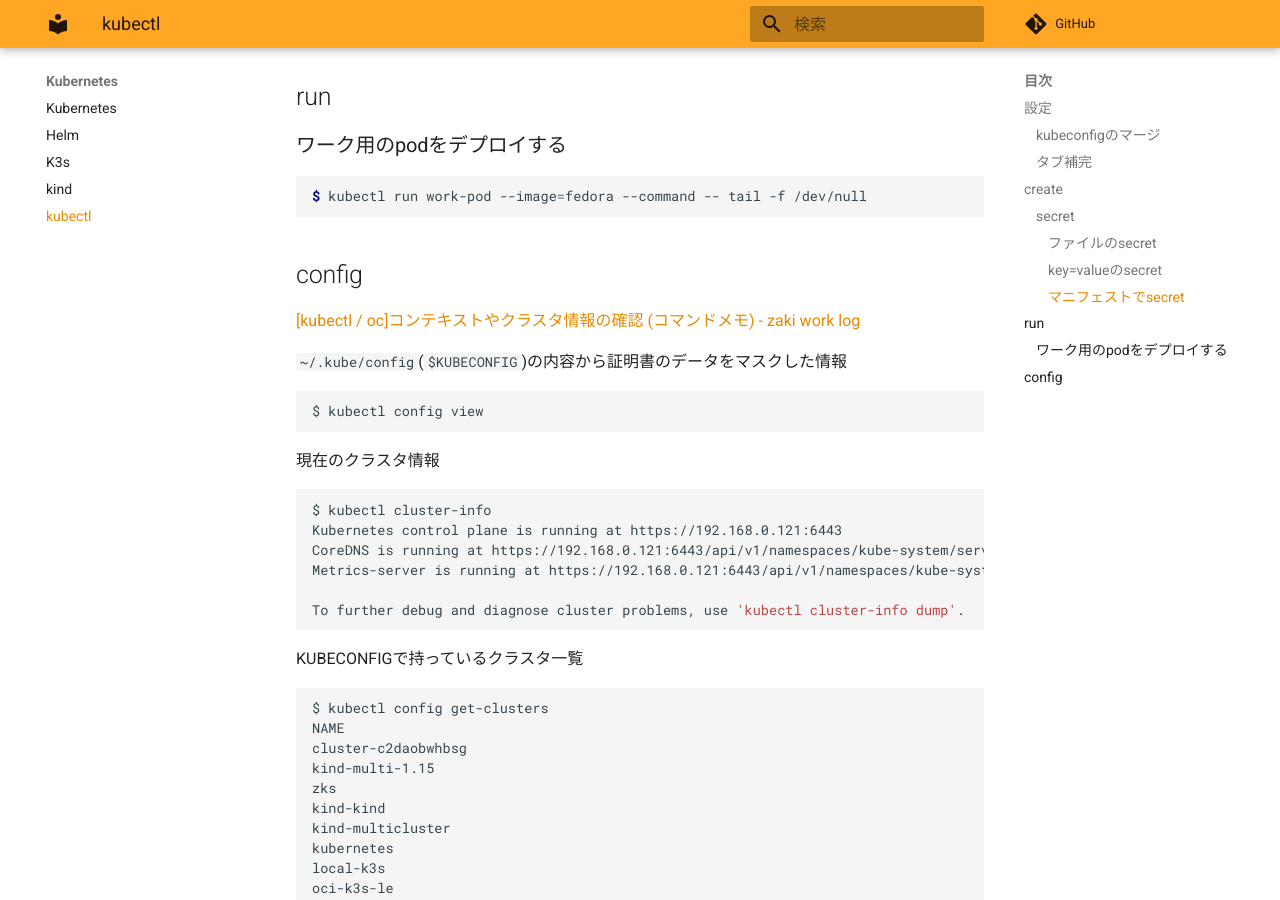
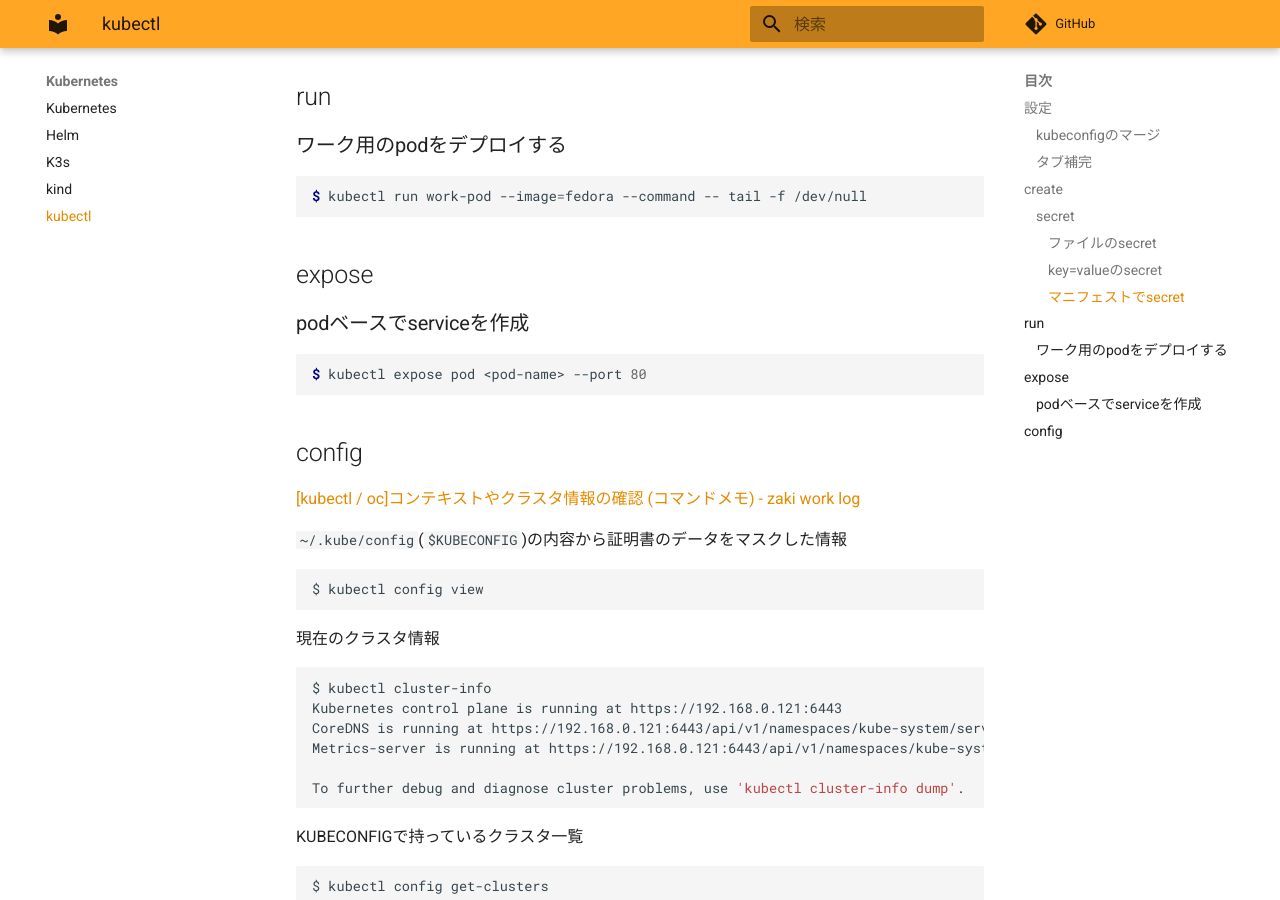
Before and after one commit to zaki-lknr/docs, an MkDocs documentation site: the page built from docs/Kubernetes/kubectl.md, in a window 1280 px wide and 900 px high, scrolled down 2566 px. Built offline with MkDocs 1.6.1 and Material for MkDocs 9.7.7, drawn with Linux system fonts in a browser that asks for light colours; comment, search, counter and statistics services are not loaded.

Commit message:
add: k8s/kubectl: exposeでservice作成

````diff
--- a/docs/Kubernetes/kubectl.md
+++ b/docs/Kubernetes/kubectl.md
@@ -132,6 +132,14 @@ type: Opaque
 $ kubectl run work-pod --image=fedora --command -- tail -f /dev/null
 ```
 
+## expose
+
+### podベースでserviceを作成
+
+```console
+$ kubectl expose pod <pod-name> --port 80
+```
+
 ## config
 
 [[kubectl / oc]コンテキストやクラスタ情報の確認 (コマンドメモ) - zaki work log](https://zaki-hmkc.hatenablog.com/entry/2020/04/07/080241)
````
